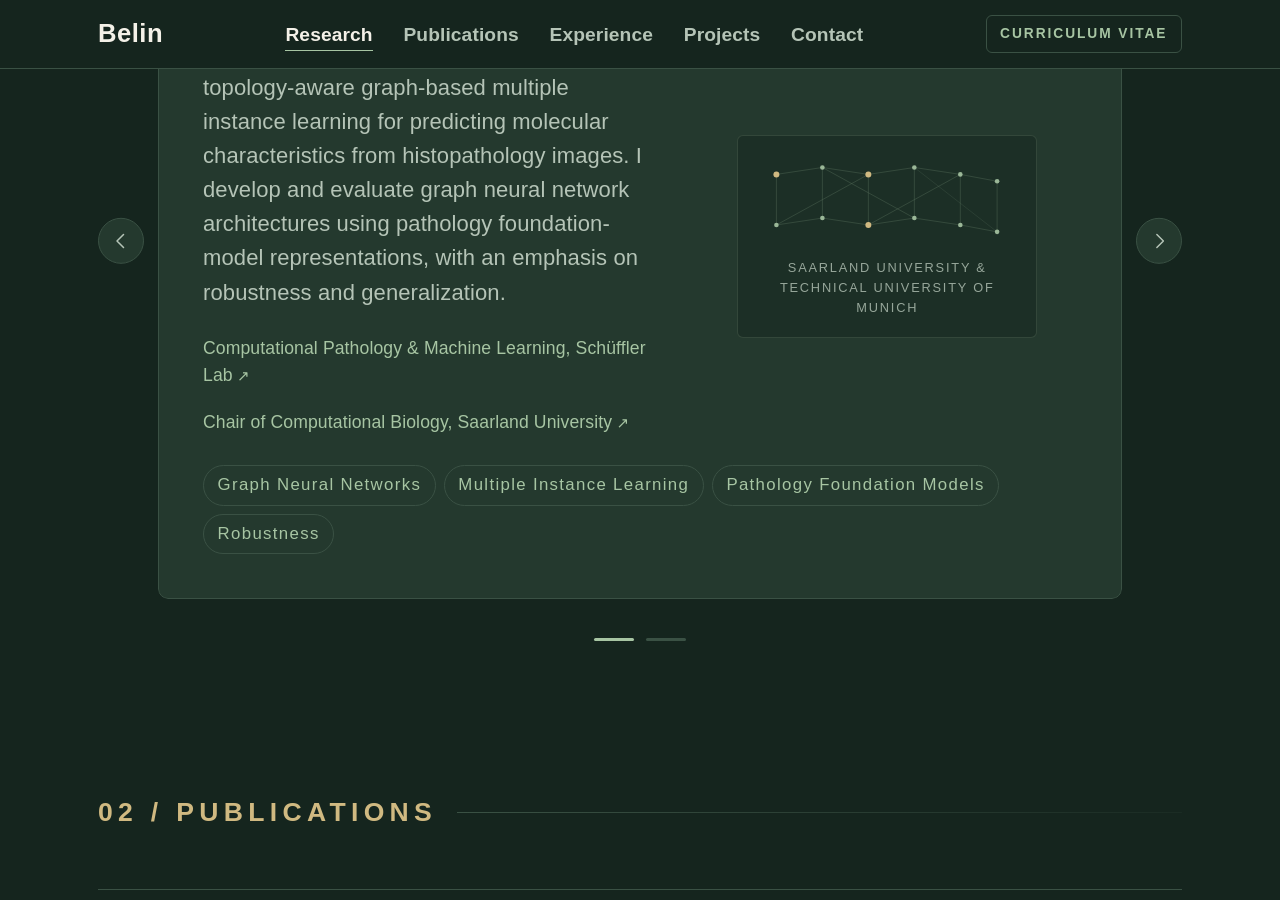
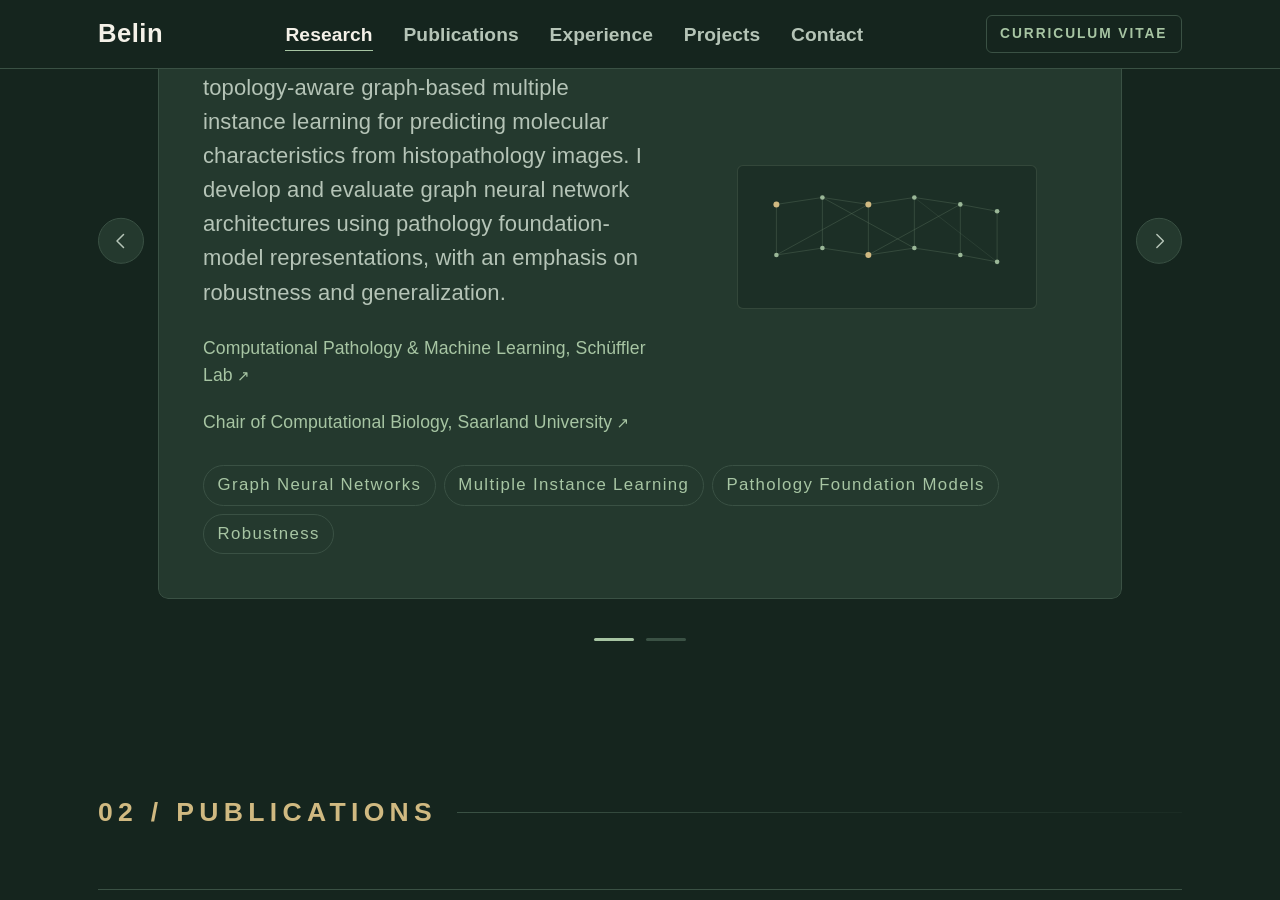
Before and after one commit to fulbelin/fulbelin.github.io, a Jekyll site: the page built from index.md, in a window 1280 px wide and 900 px high, scrolled down 1103 px. Built offline with Jekyll 4.4.1, drawn with Linux system fonts in a browser that asks for light colours; some web fonts are replaced.

Commit message:
updated current work

```diff
--- a/_data/research.yml
+++ b/_data/research.yml
@@ -2,7 +2,6 @@
 - category: "Computational Pathology"
   period: "2025 — Present"
   title: "Topology-Aware Graph-MIL"
-  institution: "Saarland University & Technical University of Munich"
   visual: "graph"
   body: >-
     For my Master's thesis, I investigate topology-aware graph-based multiple instance learning for
@@ -23,7 +22,6 @@
 - category: "Computational Social Science"
   period: "2025 — Present"
   title: "Geospatial Data Infrastructure"
-  institution: "Interdisciplinary Institute for Societal Computing, Saarland University"
   visual: "geo"
   body: >-
     I develop scalable geospatial data infrastructure for computational social science, integrating
```
